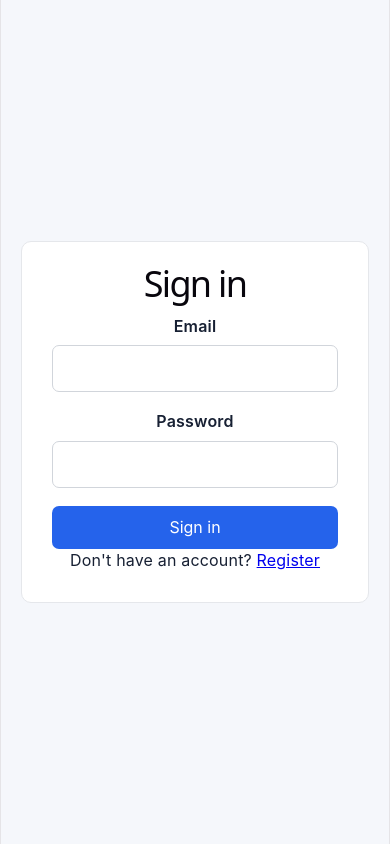
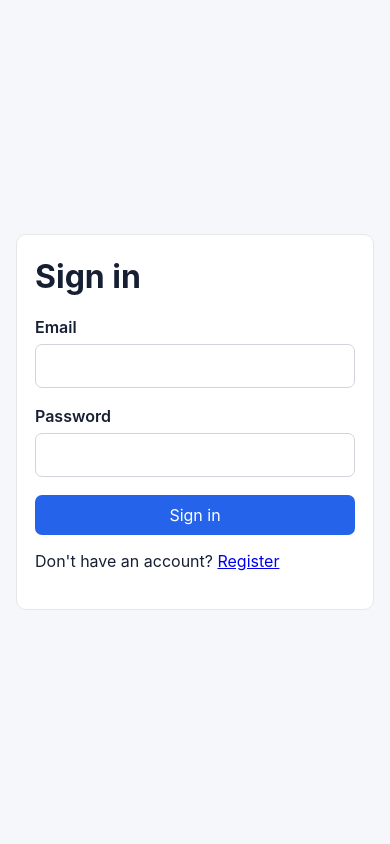
Before and after one commit to BSCCorp/contact-form-api, a React (Vite) app in the folder frontend/: page /login in a window 390 px wide. Built offline with nearby package versions, Linux system fonts and the light colour scheme; no server answers.

Commit message:
Improve responsiveness

```diff
--- a/frontend/src/index.css
+++ b/frontend/src/index.css
@@ -1,9 +1,4 @@
-* {
-  box-sizing: border-box;
-}
-
-body {
-  margin: 0;
+:root {
   font-family:
     Inter,
     system-ui,
@@ -12,13 +7,75 @@ body {
     "Segoe UI",
     sans-serif;
 
+  color: #172033;
   background: #f5f7fb;
-  color: #172033;
+  font-synthesis: none;
+  text-rendering: optimizeLegibility;
+  -webkit-font-smoothing: antialiased;
+  -moz-osx-font-smoothing: grayscale;
+
+  --text: #172033;
+  --text-muted: #6b7280;
+  --text-light: #9ca3af;
+
+  --background: #f5f7fb;
+  --surface: #ffffff;
+  --surface-muted: #f9fafb;
+
+  --border: #e5e7eb;
+  --border-dark: #374151;
+
+  --primary: #2563eb;
+  --primary-hover: #1d4ed8;
+
+  --danger: #dc2626;
+  --danger-hover: #b91c1c;
+
+  --sidebar: #111827;
+  --sidebar-hover: #1f2937;
+
+  --success-bg: #dcfce7;
+  --success-text: #166534;
+
+  --error-bg: #fee2e2;
+  --error-text: #991b1b;
+
+  --warning-bg: #fef3c7;
+  --warning-text: #92400e;
+
+  --radius: 10px;
+}
+
+* {
+  box-sizing: border-box;
+}
+
+html {
+  min-width: 320px;
+  background: var(--background);
+}
+
+body {
+  margin: 0;
+  min-width: 320px;
+  min-height: 100vh;
+  background: var(--background);
+  color: var(--text);
+}
+
+body,
+button,
+input,
+textarea,
+select {
+  font-family: inherit;
 }
 
 button,
-input {
-  font: inherit;
+input,
+textarea,
+select {
+  font-size: 16px;
 }
 
 button,
@@ -26,16 +83,19 @@ button,
   border: 0;
   border-radius: 7px;
   padding: 10px 16px;
-  background: #2563eb;
+  background: var(--primary);
   color: white;
   cursor: pointer;
   text-decoration: none;
   display: inline-block;
+  transition:
+    background 0.15s ease,
+    opacity 0.15s ease;
 }
 
 button:hover,
 .button:hover {
-  background: #1d4ed8;
+  background: var(--primary-hover);
 }
 
 button:disabled {
@@ -46,15 +106,28 @@ button:disabled {
 button.secondary,
 .button.secondary {
   background: #e5e7eb;
-  color: #172033;
+  color: var(--text);
+}
+
+button.secondary:hover,
+.button.secondary:hover {
+  background: #d1d5db;
 }
 
 button.danger {
-  background: #dc2626;
+  background: var(--danger);
 }
 
 button.danger:hover {
-  background: #b91c1c;
+  background: var(--danger-hover);
+}
+
+/* -------------------------------------------------- */
+/* App layout */
+/* -------------------------------------------------- */
+
+#root {
+  min-height: 100vh;
 }
 
 .app {
@@ -62,18 +135,28 @@ button.danger:hover {
   display: flex;
 }
 
+/* -------------------------------------------------- */
+/* Sidebar */
+/* -------------------------------------------------- */
+
 .sidebar {
   width: 250px;
-  background: #111827;
+  flex: 0 0 250px;
+  min-height: 100vh;
+
+  background: var(--sidebar);
   color: white;
+
   padding: 24px;
+
   display: flex;
   flex-direction: column;
 }
 
 .sidebar h1 {
+  margin: 0 0 35px;
   font-size: 20px;
-  margin: 0 0 35px;
+  line-height: 1.3;
 }
 
 .sidebar nav {
@@ -87,28 +170,33 @@ button.danger:hover {
   text-decoration: none;
   padding: 11px 12px;
   border-radius: 6px;
+  transition:
+    background 0.15s ease,
+    color 0.15s ease;
 }
 
 .sidebar nav a:hover,
 .sidebar nav a.active {
-  background: #1f2937;
+  background: var(--sidebar-hover);
   color: white;
 }
 
 .sidebar-footer {
   margin-top: auto;
-  border-top: 1px solid #374151;
+  border-top: 1px solid var(--border-dark);
   padding-top: 20px;
 }
 
 .user-name {
   font-weight: 600;
+  overflow-wrap: anywhere;
 }
 
 .user-email {
   color: #9ca3af;
   font-size: 13px;
   margin: 4px 0 15px;
+  overflow-wrap: anywhere;
 }
 
 .sidebar-footer button {
@@ -116,33 +204,58 @@ button.danger:hover {
   background: #374151;
 }
 
+.sidebar-footer button:hover {
+  background: #4b5563;
+}
+
+/* -------------------------------------------------- */
+/* Main content */
+/* -------------------------------------------------- */
+
 .main {
   flex: 1;
+  min-width: 0;
+  width: 100%;
+
   padding: 40px;
+
+  /*
+   * Prevents the main content from becoming excessively
+   * wide on large monitors.
+   */
   max-width: 1400px;
 }
+
+/* -------------------------------------------------- */
+/* Page headers */
+/* -------------------------------------------------- */
 
 .page-header {
   display: flex;
   align-items: center;
   justify-content: space-between;
+  gap: 20px;
   margin-bottom: 30px;
 }
 
 .page-header h2 {
   margin: 0;
   font-size: 28px;
+  line-height: 1.2;
 }
 
 .page-header p {
-  color: #6b7280;
+  color: var(--text-muted);
   margin: 7px 0 0;
 }
 
+/* -------------------------------------------------- */
+/* Dashboard */
+/* -------------------------------------------------- */
+
 .dashboard-grid {
   display: grid;
-  grid-template-columns:
-    repeat(2, minmax(0, 1fr));
+  grid-template-columns: repeat(2, minmax(0, 1fr));
   gap: 20px;
 }
 
@@ -150,20 +263,28 @@ button.danger:hover {
 .card,
 .form-card,
 .detail-card {
-  background: white;
-  border: 1px solid #e5e7eb;
-  border-radius: 10px;
+  background: var(--surface);
+  border: 1px solid var(--border);
+  border-radius: var(--radius);
   padding: 24px;
 }
 
 .dashboard-card {
   text-decoration: none;
   color: inherit;
+  transition:
+    border-color 0.15s ease,
+    box-shadow 0.15s ease;
 }
 
 .dashboard-card:hover {
-  border-color: #2563eb;
+  border-color: var(--primary);
+  box-shadow: 0 4px 12px rgba(0, 0, 0, 0.05);
 }
+
+/* -------------------------------------------------- */
+/* Cards */
+/* -------------------------------------------------- */
 
 .card-list {
   display: flex;
@@ -175,6 +296,7 @@ button.danger:hover {
   display: flex;
   justify-content: space-between;
   align-items: center;
+  gap: 20px;
 }
 
 .card h3 {
@@ -182,7 +304,7 @@ button.danger:hover {
 }
 
 .card p {
-  color: #6b7280;
+  color: var(--text-muted);
   margin: 4px 0;
 }
 
@@ -190,9 +312,15 @@ button.danger:hover {
   display: flex;
   align-items: center;
   gap: 8px;
+  flex-shrink: 0;
 }
 
+/* -------------------------------------------------- */
+/* Forms */
+/* -------------------------------------------------- */
+
 .form-card {
+  width: 100%;
   max-width: 700px;
 }
 
@@ -205,15 +333,27 @@ button.danger:hover {
   font-weight: 600;
 }
 
-input {
+input,
+textarea,
+select {
+  width: 100%;
   border: 1px solid #d1d5db;
   border-radius: 7px;
   padding: 11px 12px;
   outline: none;
+  background: white;
+  color: var(--text);
 }
 
-input:focus {
-  border-color: #2563eb;
+textarea {
+  min-height: 140px;
+  resize: vertical;
+}
+
+input:focus,
+textarea:focus,
+select:focus {
+  border-color: var(--primary);
   box-shadow:
     0 0 0 3px
     rgba(37, 99, 235, 0.1);
@@ -235,6 +375,10 @@ input:focus {
   margin-top: 25px;
 }
 
+/* -------------------------------------------------- */
+/* Authentication */
+/* -------------------------------------------------- */
+
 .auth-page {
   min-height: 100vh;
   display: grid;
@@ -245,9 +389,9 @@ input:focus {
 .auth-card {
   width: 100%;
   max-width: 420px;
-  background: white;
-  border: 1px solid #e5e7eb;
-  border-radius: 10px;
+  background: var(--surface);
+  border: 1px solid var(--border);
+  border-radius: var(--radius);
   padding: 30px;
 }
 
@@ -259,9 +403,13 @@ input:focus {
   width: 100%;
 }
 
+/* -------------------------------------------------- */
+/* Messages */
+/* -------------------------------------------------- */
+
 .error {
-  background: #fee2e2;
-  color: #991b1b;
+  background: var(--error-bg);
+  color: var(--error-text);
   border: 1px solid #fecaca;
   border-radius: 7px;
   padding: 12px 15px;
@@ -269,27 +417,34 @@ input:focus {
 }
 
 .error-text {
-  color: #dc2626;
+  color: var(--danger);
 }
 
 .empty {
-  background: white;
+  background: var(--surface);
   border: 1px dashed #d1d5db;
-  border-radius: 10px;
+  border-radius: var(--radius);
   padding: 50px;
   text-align: center;
-  color: #6b7280;
+  color: var(--text-muted);
 }
 
+/* -------------------------------------------------- */
+/* Tables */
+/* -------------------------------------------------- */
+
 .table-wrapper {
-  background: white;
-  border: 1px solid #e5e7eb;
-  border-radius: 10px;
-  overflow: hidden;
+  width: 100%;
+  background: var(--surface);
+  border: 1px solid var(--border);
+  border-radius: var(--radius);
+  overflow-x: auto;
+  -webkit-overflow-scrolling: touch;
 }
 
 table {
   width: 100%;
+  min-width: 650px;
   border-collapse: collapse;
 }
 
@@ -297,14 +452,23 @@ th,
 td {
   text-align: left;
   padding: 15px 18px;
-  border-bottom: 1px solid #e5e7eb;
+  border-bottom: 1px solid var(--border);
 }
 
 th {
-  background: #f9fafb;
+  background: var(--surface-muted);
   font-size: 13px;
-  color: #6b7280;
+  color: var(--text-muted);
+  white-space: nowrap;
 }
+
+tbody tr:last-child td {
+  border-bottom: 0;
+}
+
+/* -------------------------------------------------- */
+/* Status */
+/* -------------------------------------------------- */
 
 .status {
   display: inline-block;
@@ -313,166 +477,212 @@ th {
   font-size: 12px;
   font-weight: 700;
   text-transform: uppercase;
+  white-space: nowrap;
 }
 
 .status.sent {
-  background: #dcfce7;
-  color: #166534;
+  background: var(--success-bg);
+  color: var(--success-text);
 }
 
 .status.failed {
-  background: #fee2e2;
-  color: #991b1b;
+  background: var(--error-bg);
+  color: var(--error-text);
 }
 
 .status.pending {
-  background: #fef3c7;
-  color: #92400e;
+  background: var(--warning-bg);
+  color: var(--warning-text);
+}
+
+/* -------------------------------------------------- */
+/* Detail pages */
+/* -------------------------------------------------- */
+
+.detail-card {
+  width: 100%;
+  overflow: hidden;
 }
 
 .detail-row {
   display: grid;
-  grid-template-columns: 160px 1fr;
+  grid-template-columns: 160px minmax(0, 1fr);
+  gap: 20px;
   padding: 12px 0;
+  border-bottom: 1px solid #f3f4f6;
+}
+
+.detail-row:last-child {
+  border-bottom: 0;
 }
 
 .message {
   white-space: pre-wrap;
+  overflow-wrap: anywhere;
   line-height: 1.7;
   padding: 20px 0;
 }
 
-@media (max-width: 800px) {
+/* -------------------------------------------------- */
+/* Responsive: tablets */
+/* -------------------------------------------------- */
+
+@media (max-width: 900px) {
   .sidebar {
-    width: 200px;
+    width: 210px;
+    flex-basis: 210px;
+    padding: 20px;
   }
 
   .main {
-    padding: 25px;
+    padding: 30px;
   }
 
   .dashboard-grid {
     grid-template-columns: 1fr;
   }
+}
+
+/* -------------------------------------------------- */
+/* Responsive: phones */
+/* -------------------------------------------------- */
+
+@media (max-width: 700px) {
+  .app {
+    display: block;
+  }
+
+  .sidebar {
+    width: 100%;
+    min-height: auto;
+    padding: 16px;
+  }
+
+  .sidebar h1 {
+    margin-bottom: 15px;
+  }
+
+  .sidebar nav {
+    display: grid;
+    grid-template-columns: repeat(2, minmax(0, 1fr));
+    gap: 5px;
+  }
+
+  .sidebar nav a {
+    padding: 9px 10px;
+  }
+
+  .sidebar-footer {
+    margin-top: 15px;
+    padding-top: 15px;
+  }
+
+  .main {
+    width: 100%;
+    max-width: none;
+    padding: 20px 16px 30px;
+  }
+
+  .page-header {
+    align-items: flex-start;
+    flex-direction: column;
+    margin-bottom: 20px;
+  }
+
+  .page-header h2 {
+    font-size: 24px;
+  }
+
+  .dashboard-grid {
+    gap: 15px;
+  }
+
+  .dashboard-card,
+  .card,
+  .form-card,
+  .detail-card {
+    padding: 18px;
+  }
 
   .card {
+    align-items: stretch;
     flex-direction: column;
-    align-items: flex-start;
-    gap: 20px;
+    gap: 15px;
   }
 
-  .table-wrapper {
-    overflow-x: auto;
+  .actions {
+    width: 100%;
+    flex-wrap: wrap;
   }
-}
-:root {
-  --text: #6b6375;
-  --text-h: #08060d;
-  --bg: #fff;
-  --border: #e5e4e7;
-  --code-bg: #f4f3ec;
-  --accent: #aa3bff;
-  --accent-bg: rgba(170, 59, 255, 0.1);
-  --accent-border: rgba(170, 59, 255, 0.5);
-  --social-bg: rgba(244, 243, 236, 0.5);
-  --shadow:
-    rgba(0, 0, 0, 0.1) 0 10px 15px -3px, rgba(0, 0, 0, 0.05) 0 4px 6px -2px;
 
-  --sans: system-ui, 'Segoe UI', Roboto, sans-serif;
-  --heading: system-ui, 'Segoe UI', Roboto, sans-serif;
-  --mono: ui-monospace, Consolas, monospace;
+  .actions button,
+  .actions .button {
+    flex: 1;
+    text-align: center;
+  }
 
-  font: 18px/145% var(--sans);
-  letter-spacing: 0.18px;
-  color-scheme: light dark;
-  color: var(--text);
-  background: var(--bg);
-  font-synthesis: none;
-  text-rendering: optimizeLegibility;
-  -webkit-font-smoothing: antialiased;
-  -moz-osx-font-smoothing: grayscale;
+  .form-actions {
+    flex-direction: column-reverse;
+  }
 
-  @media (max-width: 1024px) {
-    font-size: 16px;
+  .form-actions button,
+  .form-actions .button {
+    width: 100%;
+    text-align: center;
+  }
+
+  .auth-page {
+    padding: 16px;
+  }
+
+  .auth-card {
+    padding: 22px 18px;
+  }
+
+  .empty {
+    padding: 35px 20px;
+  }
+
+  .detail-row {
+    grid-template-columns: 1fr;
+    gap: 4px;
+    padding: 14px 0;
+  }
+
+  .message {
+    padding: 15px 0;
   }
 }
 
-@media (prefers-color-scheme: dark) {
-  :root {
-    --text: #9ca3af;
-    --text-h: #f3f4f6;
-    --bg: #16171d;
-    --border: #2e303a;
-    --code-bg: #1f2028;
-    --accent: #c084fc;
-    --accent-bg: rgba(192, 132, 252, 0.15);
-    --accent-border: rgba(192, 132, 252, 0.5);
-    --social-bg: rgba(47, 48, 58, 0.5);
-    --shadow:
-      rgba(0, 0, 0, 0.4) 0 10px 15px -3px, rgba(0, 0, 0, 0.25) 0 4px 6px -2px;
+/* -------------------------------------------------- */
+/* Very small phones */
+/* -------------------------------------------------- */
+
+@media (max-width: 400px) {
+  .main {
+    padding: 16px 12px 25px;
   }
 
-  #social .button-icon {
-    filter: invert(1) brightness(2);
+  .sidebar {
+    padding: 14px 12px;
+  }
+
+  .sidebar nav {
+    grid-template-columns: 1fr;
+  }
+
+  .sidebar-footer {
+    margin-top: 12px;
+  }
+
+  .dashboard-card,
+  .card,
+  .form-card,
+  .detail-card {
+    padding: 15px;
+  }
+
+  .page-header h2 {
+    font-size: 22px;
   }
 }
-
-body {
-  margin: 0;
-}
-
-#root {
-  width: 1126px;
-  max-width: 100%;
-  margin: 0 auto;
-  text-align: center;
-  border-inline: 1px solid var(--border);
-  min-height: 100svh;
-  display: flex;
-  flex-direction: column;
-  box-sizing: border-box;
-}
-
-h1,
-h2 {
-  font-family: var(--heading);
-  font-weight: 500;
-  color: var(--text-h);
-}
-
-h1 {
-  font-size: 56px;
-  letter-spacing: -1.68px;
-  margin: 32px 0;
-  @media (max-width: 1024px) {
-    font-size: 36px;
-    margin: 20px 0;
-  }
-}
-h2 {
-  font-size: 24px;
-  line-height: 118%;
-  letter-spacing: -0.24px;
-  margin: 0 0 8px;
-  @media (max-width: 1024px) {
-    font-size: 20px;
-  }
-}
-p {
-  margin: 0;
-}
-
-code,
-.counter {
-  font-family: var(--mono);
-  display: inline-flex;
-  border-radius: 4px;
-  color: var(--text-h);
-}
-
-code {
-  font-size: 15px;
-  line-height: 135%;
-  padding: 4px 8px;
-  background: var(--code-bg);
-}
```
